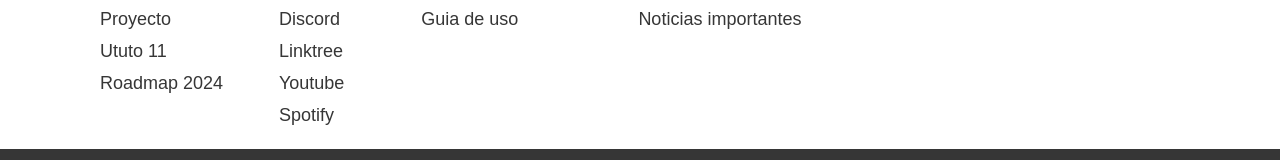
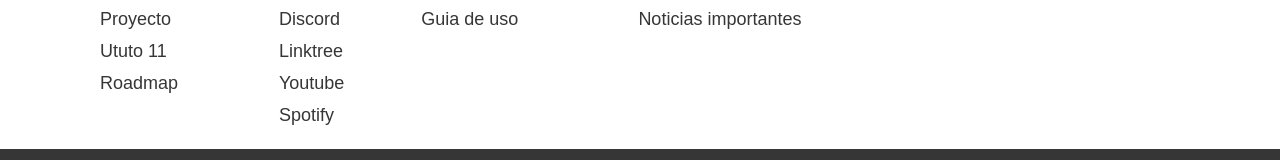
Before and after one commit to ututolinux/sitioWeb, a React (Vite) app: page / in a window 1280 px wide. Shown: the part 2109-2269 px from the top of the page. Built offline with nearby package versions, Linux system fonts and the light colour scheme.

Commit message:
Actualización links del footer

```diff
--- a/src/components/Footer/Footer.jsx
+++ b/src/components/Footer/Footer.jsx
@@ -38,7 +38,7 @@ const Footer = () => {
             <FooterLinks href="#">Historia</FooterLinks>
             <FooterLinks href="#">Proyecto</FooterLinks>
             <FooterLinks href="#">Ututo 11</FooterLinks>
-            <FooterLinks href="#">Roadmap 2024</FooterLinks>
+            <FooterLinks href="https://jpromanonet.notion.site/Roadmap-d57a3af2154347d7b11016f74881a68d" target="_blank">Roadmap</FooterLinks>
           </FooterLinksGroup>
 
           <FooterLinksGroup>
```
